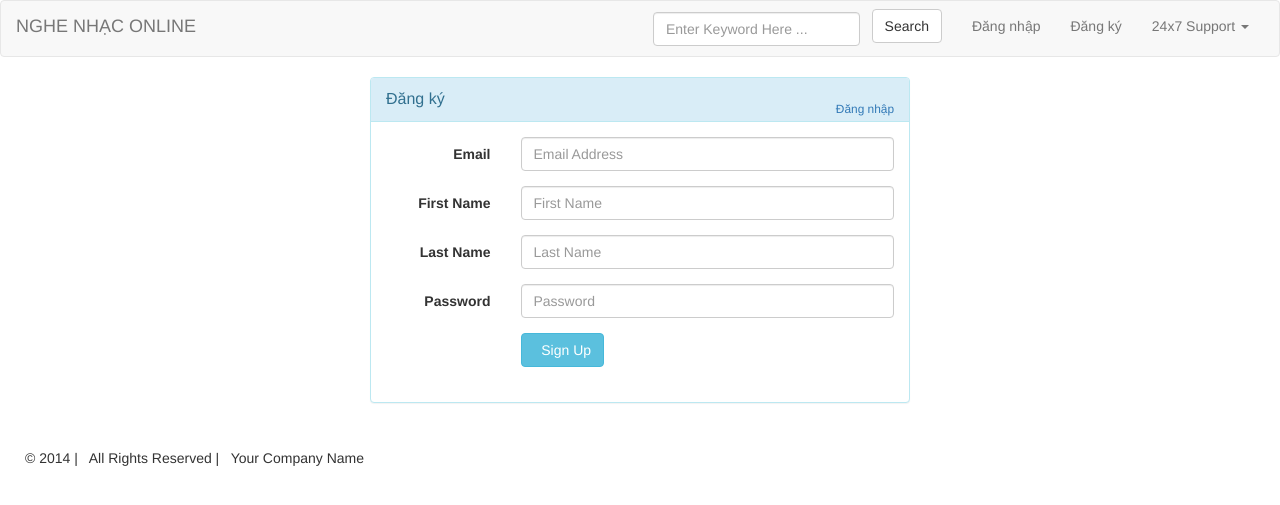
After one commit to hienlt0610/chuyende2, a CodeIgniter app: page /doan/index.php/user/register in a window 1280 px wide. The commit adds this page. Shown: the top 505 px of the page. Run offline with CodeIgniter, Linux system fonts and the light colour scheme; some libraries are stand-ins or nearby versions.

Commit message:
modify project structure

```diff
--- a/application/config/autoload.php
+++ b/application/config/autoload.php
@@ -58,7 +58,7 @@ $autoload['packages'] = array();
 |
 |	$autoload['libraries'] = array('user_agent' => 'ua');
 */
-$autoload['libraries'] = array('template');
+$autoload['libraries'] = array('template', 'session');
 
 /*
 | -------------------------------------------------------------------
--- a/application/config/template.php
+++ b/application/config/template.php
@@ -11,5 +11,5 @@
 */
 
 $config['parser']    = FALSE;
-$config['template']  = 'master_layout/layout';
+$config['template']  = 'shared/layout';
 $config['cache_ttl'] = 0;
--- a/application/controllers/Home.php
+++ b/application/controllers/Home.php
@@ -20,7 +20,7 @@ class Home extends MY_Controller {
 	 */
 	public function index()
 	{
-        $this->template->content->view('template/home');
+        $this->template->content->view('home/index');
 
         $this->template->publish();
 	}
--- /dev/null
+++ b/application/controllers/User.php
@@ -0,0 +1,25 @@
+<?php
+
+/**
+ * Created by PhpStorm.
+ * User: hienl
+ * Date: 3/8/2017
+ * Time: 8:20 PM
+ */
+class User extends MY_Controller
+{
+    public function index()
+    {
+        redirect('home');
+    }
+
+    public function login(){
+        $this->template->content->view('user/login');
+        $this->template->publish();
+    }
+
+    public function register(){
+        $this->template->content->view('user/register');
+        $this->template->publish();
+    }
+}
--- a/application/views/widgets/nav.php
+++ b/application/views/shared/header.php
@@ -8,7 +8,7 @@
                 <span class="icon-bar"></span>
                 <span class="icon-bar"></span>
             </button>
-            <a class="navbar-brand" href="#">NGHE NHẠC ONLINE</a>
+            <a class="navbar-brand" href="<?php echo site_url("home")?>">NGHE NHẠC ONLINE</a>
         </div>
 
         <!-- Collect the nav links, forms, and other content for toggling -->
@@ -16,8 +16,8 @@
 
 
             <ul class="nav navbar-nav navbar-right">
-                <li><a href="#">Login</a></li>
-                <li><a href="#">Signup</a></li>
+                <li><a href="<?php echo site_url("user/login")?>">Đăng nhập</a></li>
+                <li><a href="<?php echo site_url("user/register")?>">Đăng ký</a></li>
 
                 <li class="dropdown">
                     <a href="#" class="dropdown-toggle" data-toggle="dropdown">24x7 Support <b class="caret"></b></a>
--- a/application/views/master_layout/layout.php
+++ b/application/views/shared/layout.php
@@ -16,35 +16,16 @@ defined('BASEPATH') OR exit('No direct script access allowed');
     <?php echo $this->template->stylesheet; ?>
 </head>
 <body>
-<?php echo $this->template->partial->view('widgets/nav');?>
+<?php echo $this->template->partial->view('shared/header');?>
 <div class="container">
 	<?php echo $this->template->content;?>
-</div>
-
-<!-- /.row -->
-<div class="row">
-    <ul class="pagination alg-right-pad">
-        <li><a href="#">&laquo;</a></li>
-        <li><a href="#">1</a></li>
-        <li><a href="#">2</a></li>
-        <li><a href="#">3</a></li>
-        <li><a href="#">4</a></li>
-        <li><a href="#">5</a></li>
-        <li><a href="#">&raquo;</a></li>
-    </ul>
-</div>
-<!-- /.row -->
-<!-- /.col -->
-        </div>
-    </div>
-
 </div>
 <!-- /.container -->
 
 
 <!--Footer -->
 
-<?php echo $this->template->partial->view('widgets/footer')?>
+<?php echo $this->template->partial->view('shared/footer')?>
 <!-- /.col -->
 <!--Footer end -->
 <!--SCRIPTS AT THE BOOTOM TO DECREASE LOAD TIME-->
--- a/application/views/template/user_login.php
+++ /dev/null
@@ -1,4 +0,0 @@
-<?php
-defined('BASEPATH') OR exit('No direct script access allowed');
-?>
-<b>login page</b>
--- /dev/null
+++ b/application/views/user/register.php
@@ -0,0 +1,61 @@
+<?php
+defined('BASEPATH') OR exit('No direct script access allowed');
+?>
+<div id="signupbox" class="mainbox col-md-6 col-md-offset-3 col-sm-8 col-sm-offset-2">
+    <div class="panel panel-info">
+        <div class="panel-heading">
+            <div class="panel-title">Đăng ký</div>
+            <div style="float:right; font-size: 85%; position: relative; top:-10px">
+                <a id="signinlink" href="<?php echo site_url("user/login")?>"">Đăng nhập</a></div>
+        </div>
+        <div class="panel-body">
+            <form id="signupform" class="form-horizontal" role="form">
+
+                <div id="signupalert" style="display:none" class="alert alert-danger">
+                    <p>Error:</p>
+                    <span></span>
+                </div>
+
+
+                <div class="form-group">
+                    <label for="email" class="col-md-3 control-label">Email</label>
+                    <div class="col-md-9">
+                        <input type="text" class="form-control" name="email" placeholder="Email Address">
+                    </div>
+                </div>
+
+                <div class="form-group">
+                    <label for="firstname" class="col-md-3 control-label">First Name</label>
+                    <div class="col-md-9">
+                        <input type="text" class="form-control" name="firstname" placeholder="First Name">
+                    </div>
+                </div>
+                <div class="form-group">
+                    <label for="lastname" class="col-md-3 control-label">Last Name</label>
+                    <div class="col-md-9">
+                        <input type="text" class="form-control" name="lastname" placeholder="Last Name">
+                    </div>
+                </div>
+                <div class="form-group">
+                    <label for="password" class="col-md-3 control-label">Password</label>
+                    <div class="col-md-9">
+                        <input type="password" class="form-control" name="passwd" placeholder="Password">
+                    </div>
+                </div>
+
+
+                <div class="form-group">
+                    <!-- Button -->
+                    <div class="col-md-offset-3 col-md-9">
+                        <button id="btn-signup" type="button" class="btn btn-info"><i class="icon-hand-right"></i> &nbsp
+                            Sign Up
+                        </button>
+                    </div>
+                </div>
+
+            </form>
+        </div>
+    </div>
+
+
+</div>
```
Also changed, not shown: application/views/home/index.php (renamed from application/views/template/home.php, +13 -0 lines), application/views/user/login.php (added, +65 -0 lines), application/views/shared/footer.php (renamed from application/views/widgets/footer.php).
